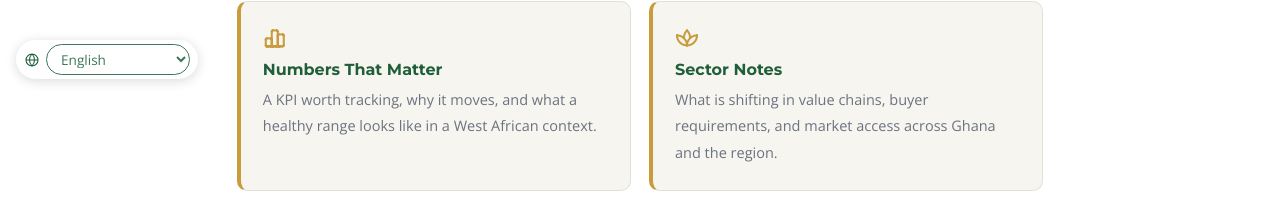
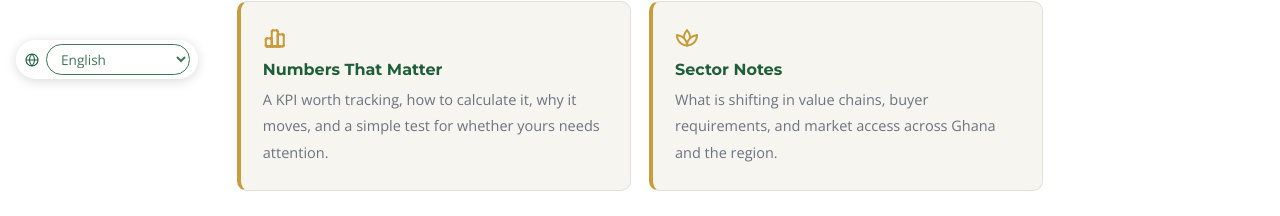
Before and after one commit to SUleAbdulRahman/agrivalueadvisoryconsult, a plain HTML site: page newsletters.html in a window 1280 px wide. Shown: the part 705-921 px from the top of the page. Drawn offline with nearby package versions, Linux system fonts and the light colour scheme; a script that the page names is missing.

Commit message:
Newsletters page: Numbers That Matter promise matches what each edition delivers
Co-Authored-By: Claude Opus 5.5 <noreply@anthropic.com>
Claude-Session: https://claude.ai/code/session_01MVFcWJVfgUHbFRDW3x1Dkw

```diff
--- a/newsletters.html
+++ b/newsletters.html
@@ -103,7 +103,7 @@ body{top:0!important}
   <div class="cover-grid">
     <div class="cover-card"><i class="ti ti-cash-banknote"></i><h4>Funding Windows</h4><p>Open grant, donor, and finance opportunities relevant to Ghanaian agribusinesses — with eligibility and closing dates.</p></div>
     <div class="cover-card"><i class="ti ti-settings-2"></i><h4>Systems Guidance</h4><p>One practical improvement you can install — a record, a control, a reporting rhythm — explained end to end.</p></div>
-    <div class="cover-card"><i class="ti ti-chart-bar"></i><h4>Numbers That Matter</h4><p>A KPI worth tracking, why it moves, and what a healthy range looks like in a West African context.</p></div>
+    <div class="cover-card"><i class="ti ti-chart-bar"></i><h4>Numbers That Matter</h4><p>A KPI worth tracking, how to calculate it, why it moves, and a simple test for whether yours needs attention.</p></div>
     <div class="cover-card"><i class="ti ti-plant-2"></i><h4>Sector Notes</h4><p>What is shifting in value chains, buyer requirements, and market access across Ghana and the region.</p></div>
   </div>
 
```
